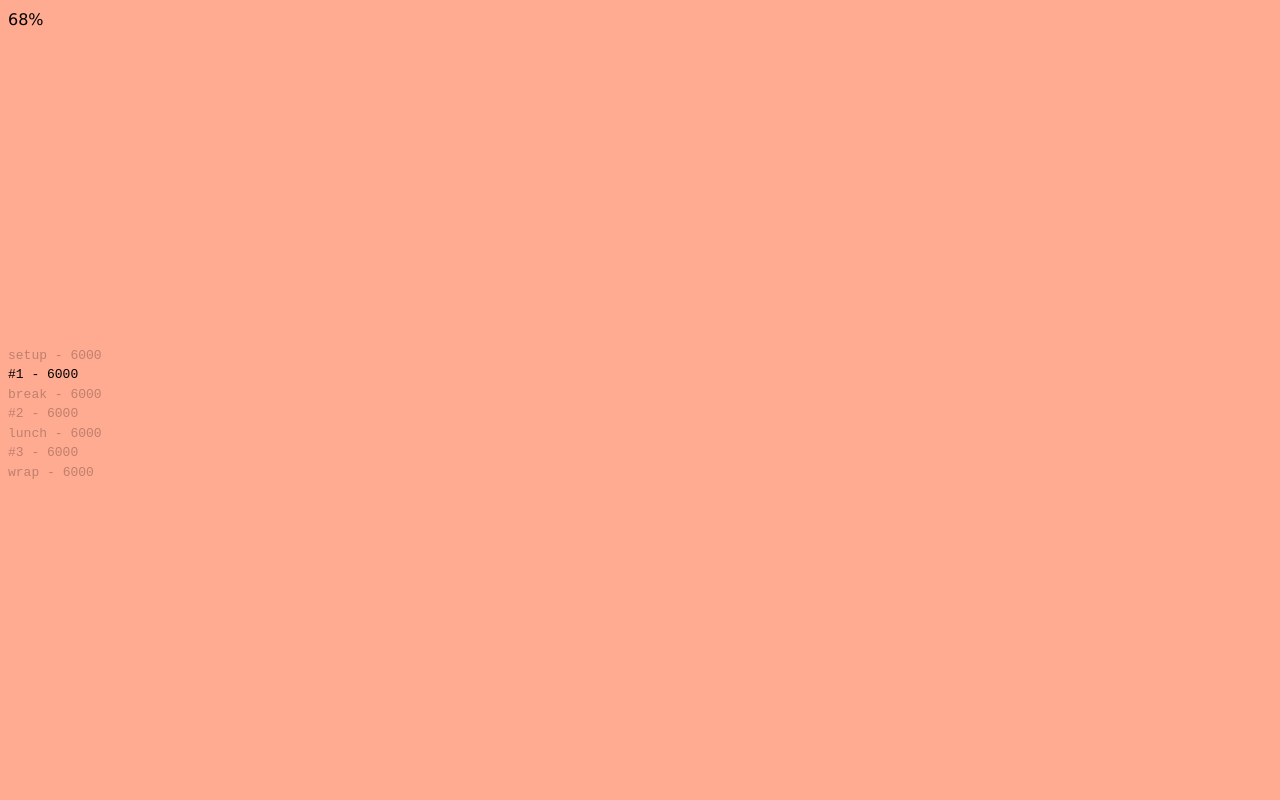
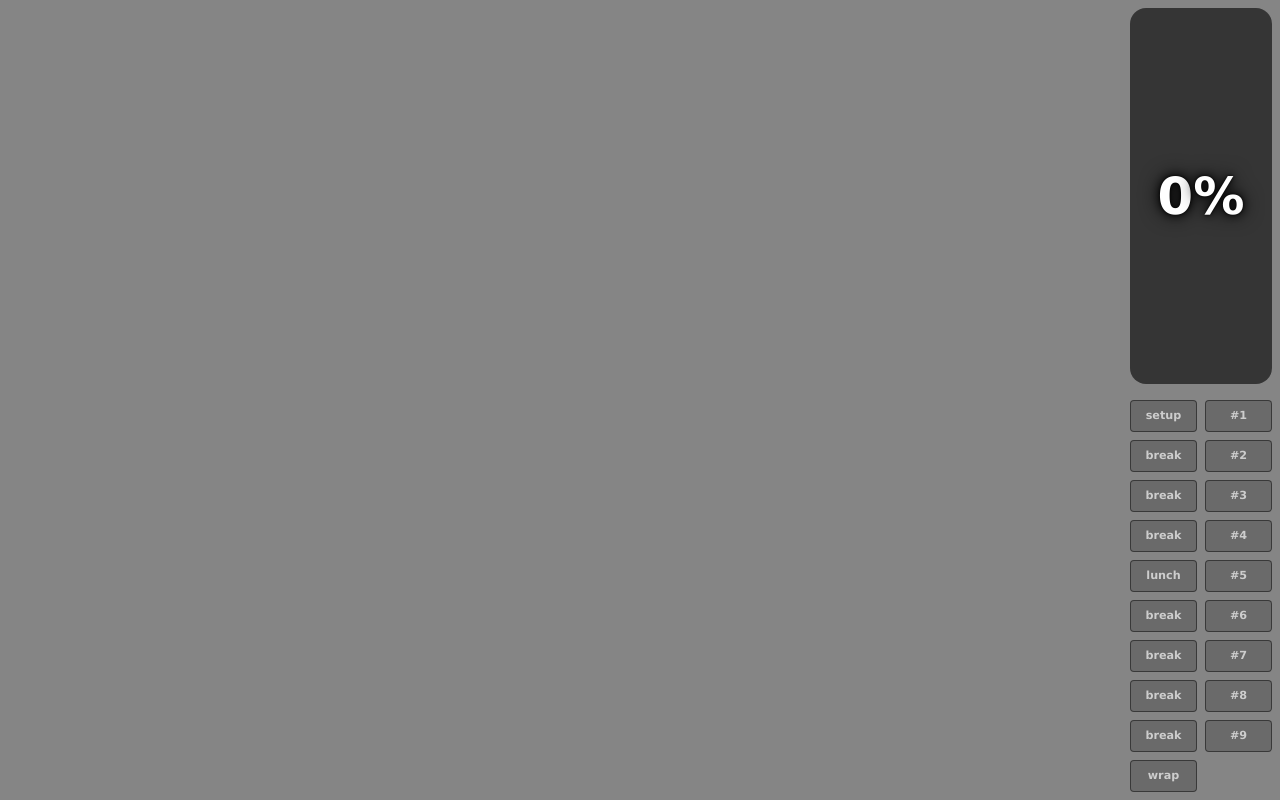
Before and after one commit to birdiewd/pomo, a React (Vite) app: page / in a window 1280 px wide. Both pictures are taken after a click on the button "START". Built offline with nearby package versions, Linux system fonts and the light colour scheme.

Commit message:
Much better styling

```diff
--- a/src/App.tsx
+++ b/src/App.tsx
@@ -1,74 +1,17 @@
-import { scan } from 'react-scan'
-import { FC, useState } from 'react'
-import styled from 'styled-components'
-import Progress from './components/Progress'
-import { useStore } from '@tanstack/react-store'
-import bracketsStore from './_stores/bracketStore'
+import { scan } from "react-scan";
+import { FC, useState } from "react";
+import Pomo from "./components/Pomo";
+import Start from "./components/Start";
+import { useStore } from "@tanstack/react-store";
+import bracketsStore from "./_stores/bracketStore";
 
-scan({ enabled: false })
-
-const StyledWrapper = styled.div`
-  padding: 0.5rem;
-
-  display: grid;
-  gap: 0.25rem;
-
-  height: 100lvh;
-
-  transition: background-color 180ms;
-
-  background-color: #858585;
-
-  &.work {
-    background-color: #ffab91;
-  }
-
-  &.break {
-    background-color: #7bff7b;
-  }
-
-  &.lunch {
-    background-color: #2ee0ff;
-  }
-
-  &.wrap {
-    background-color: #ffe957;
-  }
-`
+scan({ enabled: true });
 
 const App: FC = () => {
-  const [enabled, setEnabled] = useState(false)
-  const activeBracket = useStore(bracketsStore, (state) => state.activeBracket)
-  const brackets = useStore(bracketsStore, (state) => state.brackets)
+  const isTesting = useStore(bracketsStore, (state) => state.isTesting);
+  const [enabled, setEnabled] = useState(isTesting);
 
-  return enabled ? (
-    <StyledWrapper className={activeBracket?.type}>
-      <Progress />
-      <div>
-        {brackets.map((bracket) => (
-          <pre
-            style={{
-              opacity: bracket === activeBracket ? 1 : 0.25,
-              transition: 'opacity 180ms',
-            }}
-          >
-            {/* {JSON.stringify(bracket, null, 2)} */}
-            {bracket.label} - {bracket.duration}
-          </pre>
-        ))}
-      </div>
-    </StyledWrapper>
-  ) : (
-    <div
-      style={{
-        display: 'grid',
-        placeItems: 'center',
-        height: '100lvh',
-      }}
-    >
-      <button onClick={() => setEnabled(true)}>START</button>
-    </div>
-  )
-}
+  return enabled ? <Pomo /> : <Start onClick={() => setEnabled(true)} />;
+};
 
-export default App
+export default App;
--- a/src/_stores/bracketStore.ts
+++ b/src/_stores/bracketStore.ts
@@ -1,95 +1,123 @@
-import { Store } from '@tanstack/react-store'
+import { Store } from "@tanstack/react-store";
 
 export enum BracketTypes {
-  'setup' = 'setup',
-  'work' = 'work',
-  'break' = 'break',
-  'lunch' = 'lunch',
-  'wrap' = 'wrap',
+  "setup" = "setup",
+  "work" = "work",
+  "break" = "break",
+  "longbreak" = "longbreak",
+  "wrap" = "wrap",
 }
 
 export interface BracketProps {
-  start?: number
-  stop?: number
-  duration: number
-  label: string
-  type: BracketTypes
+  start?: number;
+  stop?: number;
+  duration: number;
+  label: string;
+  type: BracketTypes;
 }
 
 interface BracketsProps {
-  isTesting: boolean
-  activeBracket?: BracketProps
-  brackets: BracketProps[]
+  isTesting: boolean;
+  activeBracket?: BracketProps;
+  brackets: BracketProps[];
 }
 
-const isTesting = true
+const isTesting = false;
 
-const today = new Date()
+const today = new Date();
 const start = isTesting
   ? today.setHours(today.getHours(), today.getMinutes(), today.getSeconds(), 0)
-  : today.setHours(7, 0, 0, 0)
+  : today.setHours(7, 0, 0, 0);
 
-const testingDuration = 0.1
+const testingDuration = 1;
 
 const bracketsStore = new Store<BracketsProps>({
   isTesting: isTesting,
   activeBracket: undefined,
   brackets: (isTesting
     ? [
-        { duration: testingDuration, label: 'setup', type: BracketTypes.setup },
-        { duration: testingDuration, label: '#1', type: BracketTypes.work },
-        { duration: testingDuration, label: 'break', type: BracketTypes.break },
-        { duration: testingDuration, label: '#2', type: BracketTypes.work },
-        { duration: testingDuration, label: 'lunch', type: BracketTypes.break },
-        { duration: testingDuration, label: '#3', type: BracketTypes.work },
-        { duration: testingDuration, label: 'wrap', type: BracketTypes.wrap },
+        { duration: testingDuration, label: "setup", type: BracketTypes.setup },
+        { duration: testingDuration, label: "work", type: BracketTypes.work },
+        { duration: testingDuration, label: "break", type: BracketTypes.break },
+        { duration: testingDuration, label: "work", type: BracketTypes.work },
+        {
+          duration: testingDuration,
+          label: "lunch",
+          type: BracketTypes.longbreak,
+        },
+        { duration: testingDuration, label: "work", type: BracketTypes.work },
+        { duration: testingDuration, label: "break", type: BracketTypes.break },
+        { duration: testingDuration, label: "work", type: BracketTypes.work },
+        {
+          duration: testingDuration,
+          label: "lunch",
+          type: BracketTypes.longbreak,
+        },
+        { duration: testingDuration, label: "work", type: BracketTypes.work },
+        { duration: testingDuration, label: "break", type: BracketTypes.break },
+        { duration: testingDuration, label: "work", type: BracketTypes.work },
+        {
+          duration: testingDuration,
+          label: "lunch",
+          type: BracketTypes.longbreak,
+        },
+        { duration: testingDuration, label: "work", type: BracketTypes.work },
+        { duration: testingDuration, label: "break", type: BracketTypes.break },
+        { duration: testingDuration, label: "work", type: BracketTypes.work },
+        {
+          duration: testingDuration,
+          label: "wrap",
+          type: BracketTypes.wrap,
+        },
       ]
     : [
-        { duration: 90, label: 'setup', type: BracketTypes.setup },
-        { duration: 40, label: '#1', type: BracketTypes.work },
-        { duration: 10, label: 'break', type: BracketTypes.break },
-        { duration: 40, label: '#2', type: BracketTypes.work },
-        { duration: 10, label: 'break', type: BracketTypes.break },
-        { duration: 40, label: '#3', type: BracketTypes.work },
-        { duration: 10, label: 'break', type: BracketTypes.break },
-        { duration: 40, label: '#4', type: BracketTypes.work },
-        { duration: 60, label: 'lunch', type: BracketTypes.lunch },
-        { duration: 40, label: '#5', type: BracketTypes.work },
-        { duration: 10, label: 'break', type: BracketTypes.break },
-        { duration: 40, label: '#6', type: BracketTypes.work },
-        { duration: 10, label: 'break', type: BracketTypes.break },
-        { duration: 40, label: '#7', type: BracketTypes.work },
-        { duration: 10, label: 'break', type: BracketTypes.break },
-        { duration: 40, label: '#8', type: BracketTypes.work },
-        { duration: 10, label: 'break', type: BracketTypes.break },
-        { duration: 40, label: '#9', type: BracketTypes.work },
-        { duration: 10, label: 'wrap', type: BracketTypes.wrap },
+        { duration: 90, label: "setup", type: BracketTypes.setup },
+        { duration: 40, label: "#1", type: BracketTypes.work },
+        { duration: 10, label: "break", type: BracketTypes.break },
+        { duration: 40, label: "#2", type: BracketTypes.work },
+        { duration: 10, label: "break", type: BracketTypes.break },
+        { duration: 40, label: "#3", type: BracketTypes.work },
+        { duration: 10, label: "break", type: BracketTypes.break },
+        { duration: 40, label: "#4", type: BracketTypes.work },
+        { duration: 60, label: "lunch", type: BracketTypes.longbreak },
+        { duration: 40, label: "#5", type: BracketTypes.work },
+        { duration: 10, label: "break", type: BracketTypes.break },
+        { duration: 40, label: "#6", type: BracketTypes.work },
+        { duration: 10, label: "break", type: BracketTypes.break },
+        { duration: 40, label: "#7", type: BracketTypes.work },
+        { duration: 10, label: "break", type: BracketTypes.break },
+        { duration: 40, label: "#8", type: BracketTypes.work },
+        { duration: 10, label: "break", type: BracketTypes.break },
+        { duration: 40, label: "#9", type: BracketTypes.work },
+        { duration: 10, label: "wrap", type: BracketTypes.wrap },
       ]
   )
     .map((bracket) => {
       return {
         ...bracket,
         duration: bracket.duration * 60 * 1000,
-      }
+      };
     })
     .map((bracket, index, brackets) => {
       const bracketStart =
         index === 0
           ? start
           : start +
-            brackets.slice(0, index).reduce((tot, add) => tot + add.duration, 0)
-      const bracketEnd = bracketStart + bracket.duration
+            brackets
+              .slice(0, index)
+              .reduce((tot, add) => tot + add.duration, 0);
+      const bracketEnd = bracketStart + bracket.duration;
 
       return {
         ...bracket,
         start: bracketStart,
         stop: bracketEnd,
-      }
+      };
     }),
-})
+});
 
 export const setActiveBracket = (bracket: BracketProps) => {
-  bracketsStore.setState((state) => ({ ...state, activeBracket: bracket }))
-}
+  bracketsStore.setState((state) => ({ ...state, activeBracket: bracket }));
+};
 
-export default bracketsStore
+export default bracketsStore;
--- /dev/null
+++ b/src/components/Bracket/constants.ts
@@ -0,0 +1,30 @@
+import styled from "styled-components";
+
+export const StyledBracket = styled.div`
+  transition: background-color 180ms;
+
+  overflow: hidden;
+
+  display: grid;
+  place-items: center;
+
+  border-radius: 0.25rem;
+
+  background-color: #00000033;
+  border: solid #00000077 1px;
+
+  color: #ffffffaa;
+
+  font-weight: bold;
+
+  height: 2rem;
+
+  &.active {
+    background-color: #000000ff;
+    color: white;
+  }
+
+  span {
+    font-size: 0.7rem;
+  }
+`;
--- a/src/components/Bracket/index.tsx
+++ b/src/components/Bracket/index.tsx
@@ -1,12 +1,14 @@
-import { CSSProperties, FC, PropsWithChildren } from 'react'
-import { BracketTypes } from '../../_stores/bracketStore'
+import { FC, PropsWithChildren } from "react";
+import { BracketTypes } from "../../_stores/bracketStore";
+import { StyledBracket } from "./constants";
 
 interface BracketProps {
-  duration: number
-  start: number
-  stop: number
-  label: string
-  type: BracketTypes
+  duration: number;
+  start: number;
+  stop: number;
+  label: string;
+  type: BracketTypes;
+  isActive: boolean;
 }
 
 const Bracket: FC<PropsWithChildren<BracketProps>> = ({
@@ -15,15 +17,14 @@ const Bracket: FC<PropsWithChildren<BracketProps>> = ({
   stop,
   label,
   type,
+  isActive,
 }) => {
   return (
-    <div className={type}>
-      <div>{label}</div>
-      <div>{duration}</div>
-      <div>{start}</div>
-      <div>{stop}</div>
-    </div>
-  )
-}
+    <StyledBracket className={isActive ? "active" : ""}>
+      {/* <div>{duration / 60 / 1000}</div> */}
+      <span>{label}</span>
+    </StyledBracket>
+  );
+};
 
-export default Bracket
+export default Bracket;
--- /dev/null
+++ b/src/components/Pomo/constants.ts
@@ -0,0 +1,38 @@
+import styled from "styled-components";
+
+export const StyledWrapper = styled.div`
+  padding: 0.5rem;
+
+  display: grid;
+  gap: 1rem;
+  grid-template-rows: 1fr auto;
+  padding-inline-start: calc(100% - 150px);
+
+  height: 100lvh;
+
+  transition: background-color 180ms;
+
+  background-color: #858585;
+
+  &.work {
+    background-color: #ffab91;
+  }
+
+  &.break {
+    background-color: #7bff7b;
+  }
+
+  &.longbreak {
+    background-color: #2ee0ff;
+  }
+
+  &.wrap {
+    background-color: #ffe957;
+  }
+`;
+
+export const StyledBracketsWrapper = styled.div`
+  display: grid;
+  grid-template-columns: 1fr 1fr;
+  gap: 0.5rem;
+`;
--- /dev/null
+++ b/src/components/Pomo/index.tsx
@@ -0,0 +1,32 @@
+import { useStore } from "@tanstack/react-store";
+import bracketsStore from "../../_stores/bracketStore";
+import Progress from "../Progress";
+import { StyledBracketsWrapper, StyledWrapper } from "./constants";
+import Bracket from "../Bracket";
+
+const Pomo = () => {
+  const activeBracket = useStore(bracketsStore, (state) => state.activeBracket);
+  const brackets = useStore(bracketsStore, (state) => state.brackets);
+
+  return (
+    <StyledWrapper className={activeBracket?.type}>
+      <Progress />
+
+      <StyledBracketsWrapper>
+        {brackets.map((bracket, index) => (
+          <Bracket
+            duration={bracket.duration}
+            label={bracket.label}
+            start={bracket.start}
+            stop={bracket.stop}
+            type={bracket.type}
+            isActive={activeBracket === bracket}
+            key={`bracket-${index}`}
+          />
+        ))}
+      </StyledBracketsWrapper>
+    </StyledWrapper>
+  );
+};
+
+export default Pomo;
--- a/src/components/Progress/constants.ts
+++ b/src/components/Progress/constants.ts
@@ -0,0 +1,71 @@
+import styled, { keyframes } from "styled-components";
+
+const STRIPE_WIDTH = "50px";
+
+const animatedStripes = keyframes`
+	0% {
+		transform: translateX(0);
+	}
+	100% {
+		transform: translateX(-${STRIPE_WIDTH});
+	}
+`;
+
+export const StyledProgress = styled.div`
+  --stripes-size: ${STRIPE_WIDTH};
+
+  position: relative;
+  height: 100%;
+  border-radius: 1rem;
+  background-color: #00000099;
+  overflow: hidden;
+
+  display: grid;
+  place-items: center;
+
+  font-weight: bold;
+  color: #ffffff;
+  text-shadow:
+    0 0 20px black,
+    0 0 10px black,
+    0 0 3px black;
+
+  & > * {
+    z-index: 1;
+    text-align: center;
+
+    :first-child {
+      font-size: 6lvw;
+    }
+
+    :last-child {
+      font-size: 4lvw;
+    }
+  }
+
+  &::after {
+    content: "";
+    position: absolute;
+    top: 0;
+    left: 0;
+    /* width: 100%; */
+    width: calc(100% + var(--stripes-size));
+    height: var(--percent);
+    transition: height 350ms;
+
+    box-shadow:
+      0 0 20px black,
+      0 0 10px black,
+      0 0 3px black;
+
+    background: repeating-linear-gradient(
+      45deg,
+      #00000099 25%,
+      #000000cc 50%,
+      #ffffff33 50%,
+      #ffffff33 75%
+    );
+    background-size: var(--stripes-size) var(--stripes-size);
+    animation: ${animatedStripes} 3s linear infinite;
+  }
+`;
--- a/src/components/Progress/index.tsx
+++ b/src/components/Progress/index.tsx
@@ -1,42 +1,43 @@
-import { useStore } from '@tanstack/react-store'
-import { CSSProperties, useEffect, useRef, useState } from 'react'
-import bracketsStore, { setActiveBracket } from '../../_stores/bracketStore'
+import { useStore } from "@tanstack/react-store";
+import { CSSProperties, useEffect, useRef, useState } from "react";
+import bracketsStore, { setActiveBracket } from "../../_stores/bracketStore";
+import { StyledProgress } from "./constants";
 
 const Progress = () => {
-  const [percent, setPercent] = useState(0)
+  const [percent, setPercent] = useState(0);
 
-  const isTesting = useStore(bracketsStore, (state) => state.isTesting)
-  const brackets = useStore(bracketsStore, (state) => state.brackets)
-  const activeBracket = useStore(bracketsStore, (state) => state.activeBracket)
+  const isTesting = useStore(bracketsStore, (state) => state.isTesting);
+  const brackets = useStore(bracketsStore, (state) => state.brackets);
+  const activeBracket = useStore(bracketsStore, (state) => state.activeBracket);
 
-  const audioRef = useRef<HTMLAudioElement>()
+  const audioRef = useRef<HTMLAudioElement>();
 
   useEffect(() => {
-    audioRef.current.volume = isTesting ? 0.03 : 0.8
-  }, [audioRef.current])
+    audioRef.current.volume = isTesting ? 0.01 : 0.8;
+  }, [audioRef.current]);
 
   useEffect(() => {
     if (brackets.length) {
-      const initTime = Date.now()
+      const initTime = Date.now();
 
       brackets
         .filter(
           (bracket) => bracket.start < initTime && bracket.stop > initTime
         )
-        .forEach((bracket) => setActiveBracket(bracket))
+        .forEach((bracket) => setActiveBracket(bracket));
     }
-  }, [brackets])
+  }, [brackets]);
 
   useEffect(() => {
     if (activeBracket) {
       const updateInterval = setInterval(() => {
-        const nowTime = Date.now()
+        const nowTime = Date.now();
 
         if (nowTime > activeBracket.stop) {
           const newBracket = brackets.filter(
             (bracket) => bracket.start < nowTime && bracket.stop > nowTime
-          )
-          setActiveBracket(newBracket.pop() || undefined)
+          );
+          setActiveBracket(newBracket.pop() || undefined);
         }
 
         setPercent(
@@ -46,36 +47,32 @@ const Progress = () => {
               (activeBracket.duration - (nowTime - activeBracket.start)) /
                 activeBracket.duration
           )
-        )
-      }, 1000)
+        );
+      }, 1000);
 
       return () => {
-        setPercent(0)
-        audioRef.current.play()
-        clearInterval(updateInterval)
-      }
+        setPercent(0);
+        audioRef.current.play();
+        clearInterval(updateInterval);
+      };
     }
-  }, [activeBracket])
+  }, [activeBracket]);
 
   return (
-    <div
+    <StyledProgress
       style={
         {
-          '--percent': `${percent * 100}%`,
+          "--percent": `${percent * 100}%`,
         } as CSSProperties
       }
     >
-      <div
-        style={{
-          opacity: activeBracket ? 1 : 0,
-          transition: 'opacity 80ms',
-        }}
-      >
-        {Math.round(percent * 100)}%
+      <div>
+        <div>{activeBracket?.label}</div>
+        <div>{Math.round(percent * 100)}%</div>
       </div>
       <audio ref={audioRef} src="/public/car-warning-sound-189734.mp3" />
-    </div>
-  )
-}
+    </StyledProgress>
+  );
+};
 
-export default Progress
+export default Progress;
--- /dev/null
+++ b/src/components/Start/constants.ts
@@ -0,0 +1,3 @@
+export interface StartProps {
+  onClick: () => void;
+}
--- /dev/null
+++ b/src/components/Start/index.tsx
@@ -0,0 +1,18 @@
+import { FC } from "react";
+import { StartProps } from "./constants";
+
+const Start: FC<StartProps> = ({ onClick }) => {
+  return (
+    <div
+      style={{
+        display: "grid",
+        placeItems: "center",
+        height: "100lvh",
+      }}
+    >
+      <button onClick={onClick}>START</button>
+    </div>
+  );
+};
+
+export default Start;
```
Also changed, not shown: 2 other files (tests, documents, lock files or other folders).
